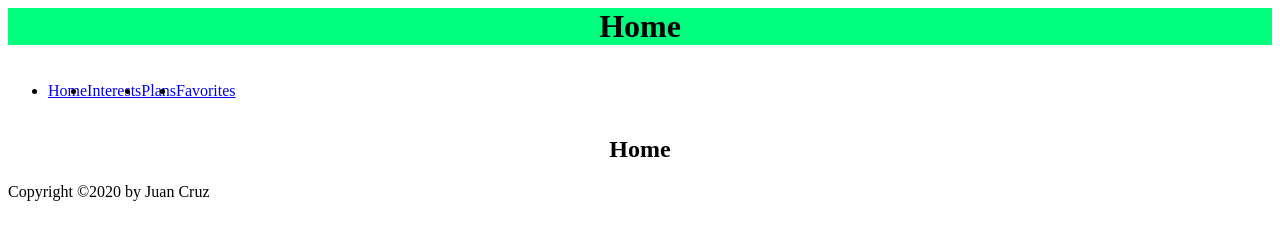
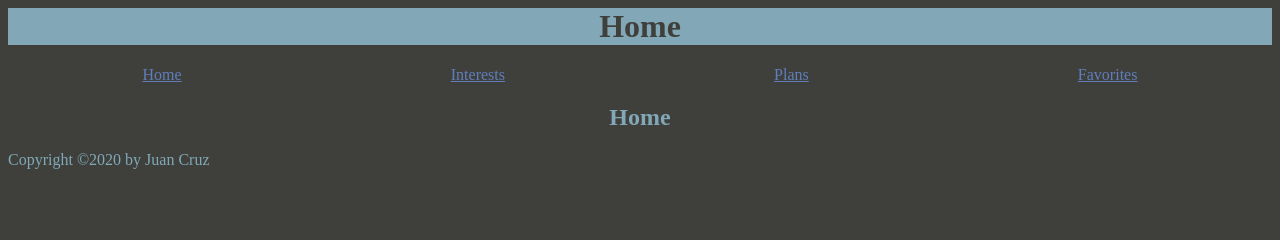
Before and after one commit to CruzJua/Personal_Website_Project, a plain HTML site: page index.html in a window 1280 px wide. Drawn offline with Linux system fonts and the light colour scheme.

Commit message:
fixed the navgation bar

```diff
--- a/index.html
+++ b/index.html
@@ -8,24 +8,14 @@
 </head>
 
 <body>
-    <header style="background-color: springgreen;">
+    <header>
         <h1>Home</h1>
     </header>
     <nav role="navigation" aria-label="main navigation">
-            <ul>
-                <li>
-                    <a href="index.html">Home</a>
-                </li>
-                <li>
-                    <a href="interests.html">Interests</a>
-                </li>
-                <li>
-                    <a href="plans.html">Plans</a>
-                </li>
-                <li>
-                    <a href="favorites.html">Favorites</a>
-                </li>
-            </ul>
+        <a href="index.html">Home</a>
+        <a href="interests.html">Interests</a>
+        <a href="plans.html">Plans</a>
+        <a href="favorites.html">Favorites</a>
     </nav>
     <main id="main-content" role="main">
         <section>
--- a/style.css
+++ b/style.css
@@ -1,11 +1,27 @@
+:root {
+    --Primary-Color: #3F403B;
+    --Secondary-Color: #82A8B8;
+}
+
+
 h1, h2, h3 {
     text-align: center;
 }
-ul {
+nav {
     display: flex;
     justify-content: space-around;
 }
-nav {
-    display: flex;
-
+header {
+    background-color: var(--Secondary-Color);
+    color: var(--Primary-Color);
 }
+body {
+    background-color: var(--Primary-Color);
+    color: var(--Secondary-Color);
+}
+a:link {
+    color: #607ebc;
+}
+a:visited {
+    color: #278783;
+}
```
Also changed, not shown: favorites.html (+1 -11 lines), interests.html (+5 -15 lines), plans.html (+5 -15 lines).
